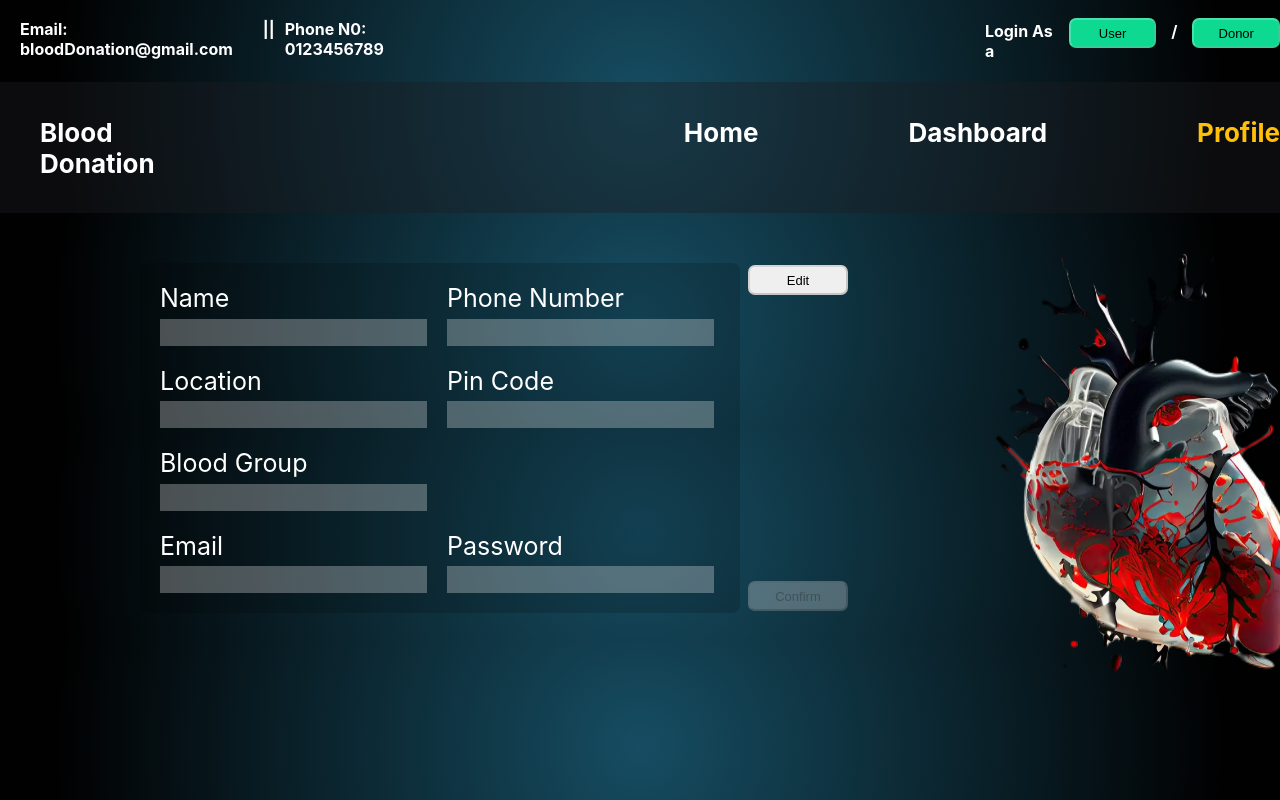
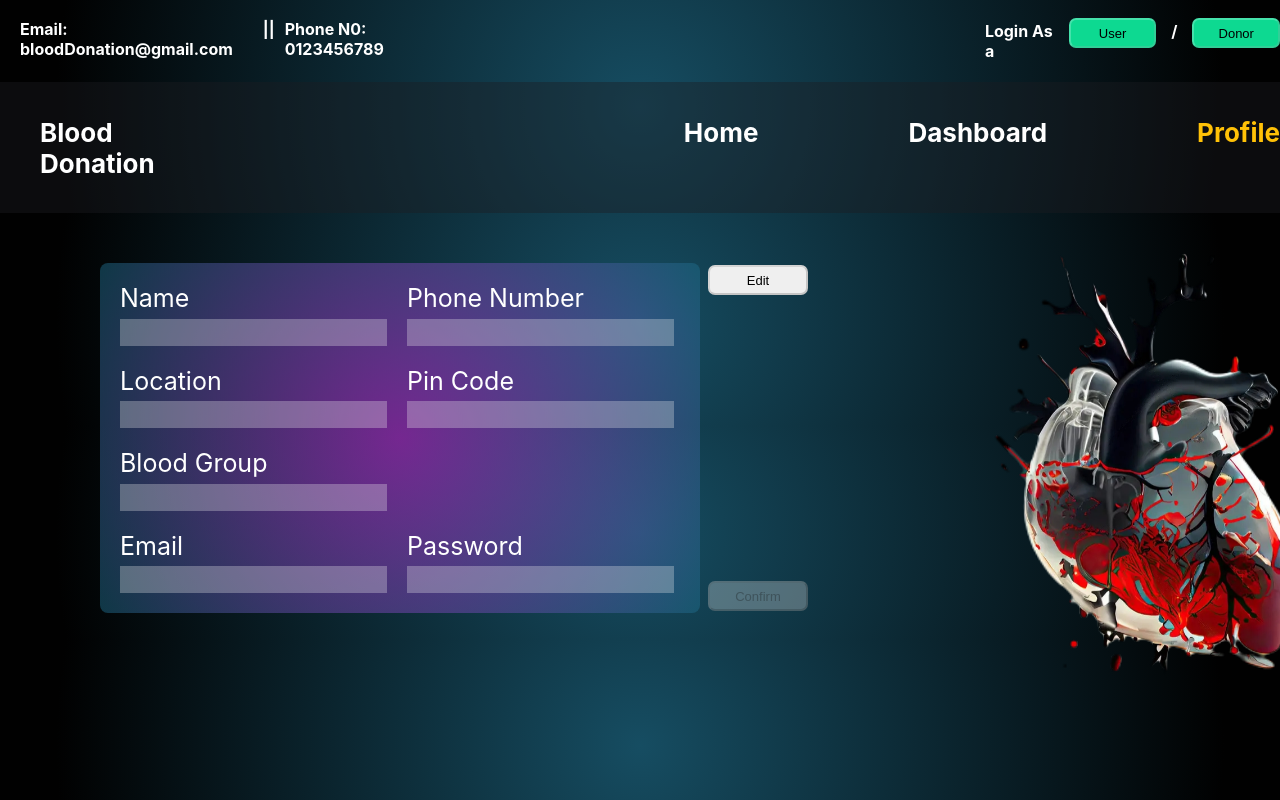
Before and after one commit to SYN-23/Blood-donation-Project, a React (Create React App) app in the folder Frontend/: page /profile in a window 1280 px wide. Shown: the top 800 px of the page. Built offline with nearby package versions, Linux system fonts and the light colour scheme; sample sign-in values are in the browser's storage; the HTML template or start-up script is replaced by a standard one.

Commit message:
css updated

```diff
--- a/Frontend/src/Components/Profile.css
+++ b/Frontend/src/Components/Profile.css
@@ -1,14 +1,15 @@
 .containerProfile{
-    margin-left: 140px;
+    margin-left: 100px;
     margin-top: 50px;
     font-size: 25px;
-    background-color: rgba(0, 0, 0, 0.171);
+    background: radial-gradient(circle, rgba(206, 36, 221, 0.536) 0%, rgba(29, 110, 139, 0.479) 100%);
     position: absolute;
     width: 580px;
     padding-left: 20px;
     padding-top: 20px;
     border-radius: 8px;
     color: white;
+
 }
 .containerProfile input{
     width: 250px;
```
